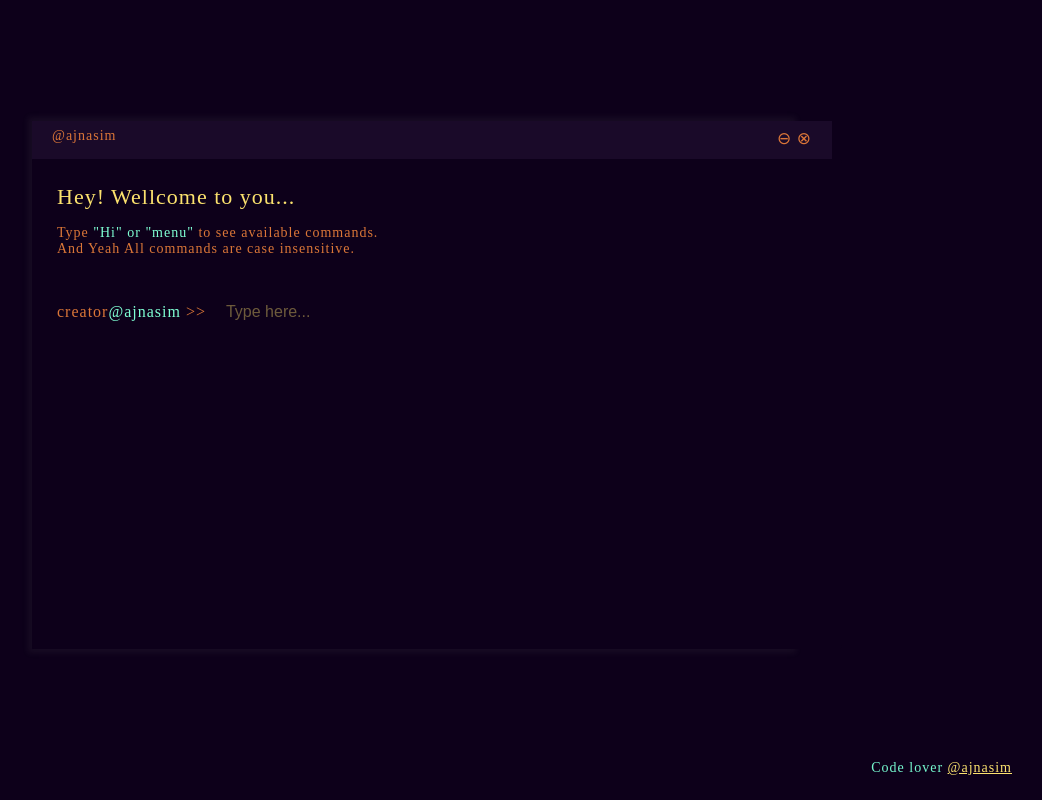
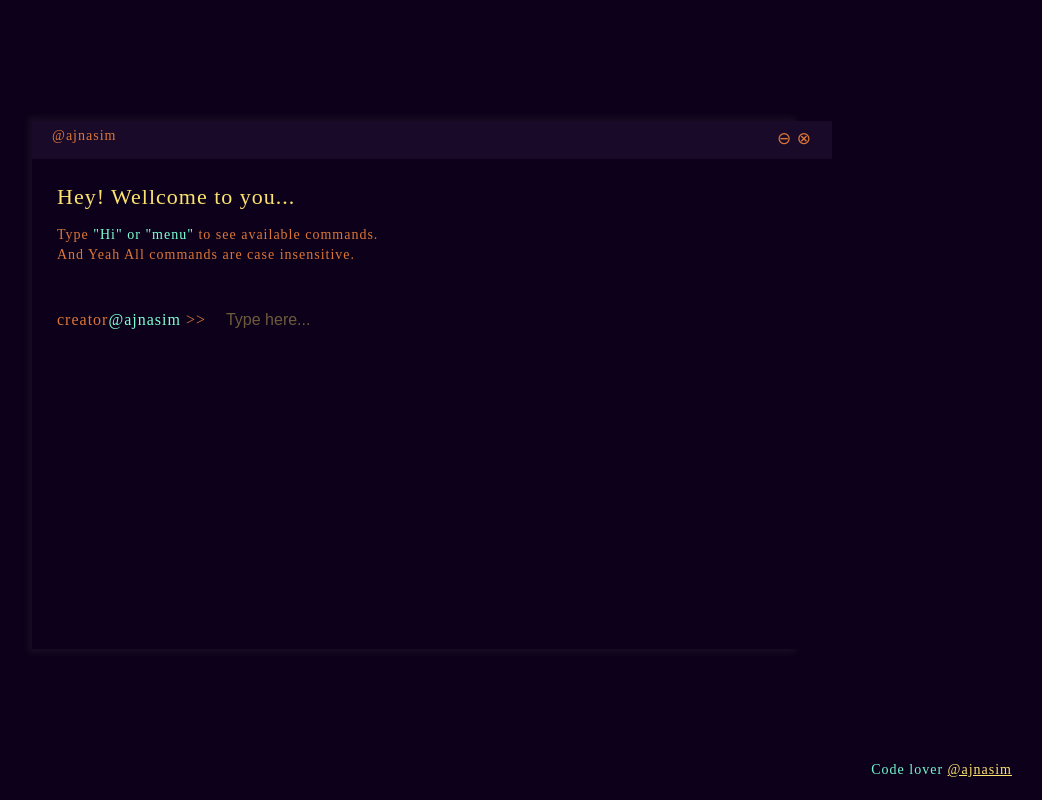
Before and after one commit to Developer-Nasim/web-terminal, a plain HTML site: page index.html in a window 1280 px wide. Shown: the whole page, without its empty margins (228-1270 px from the left). Drawn offline with Linux system fonts and the light colour scheme; a web font is replaced by a local one.

Commit message:
fz-update

```diff
--- a/assets/css/style.css
+++ b/assets/css/style.css
@@ -57,7 +57,10 @@ li {
   margin-bottom: 5px;
   margin-top: 10px;
  }
-
+ p {
+  margin-bottom: 10px;
+  line-height: 20px;
+}
 
 /* default-css END
 ================================== */
```
